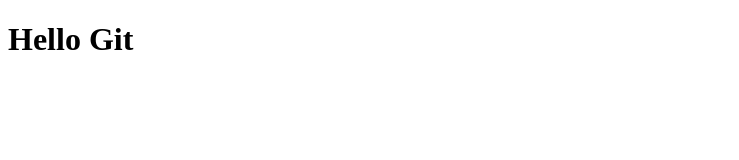
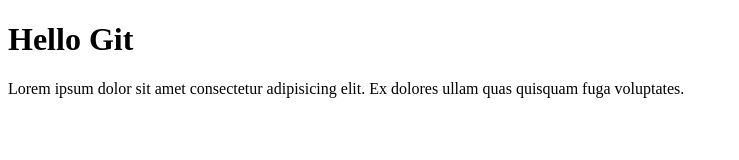
Before and after one commit to Vinn-gf/kevin-git-remote-test, a plain HTML site: page index.html in a window 1280 px wide. Shown: the whole page, without its empty margins (0-739 px from the left). Drawn offline with Linux system fonts and the light colour scheme.

Commit message:
Menambahkan paragraf

```diff
--- a/index.html
+++ b/index.html
@@ -8,5 +8,9 @@
   </head>
   <body>
     <h1>Hello Git</h1>
+    <p>
+      Lorem ipsum dolor sit amet consectetur adipisicing elit. Ex dolores ullam quas quisquam fuga
+      voluptates.
+    </p>
   </body>
 </html>
```
